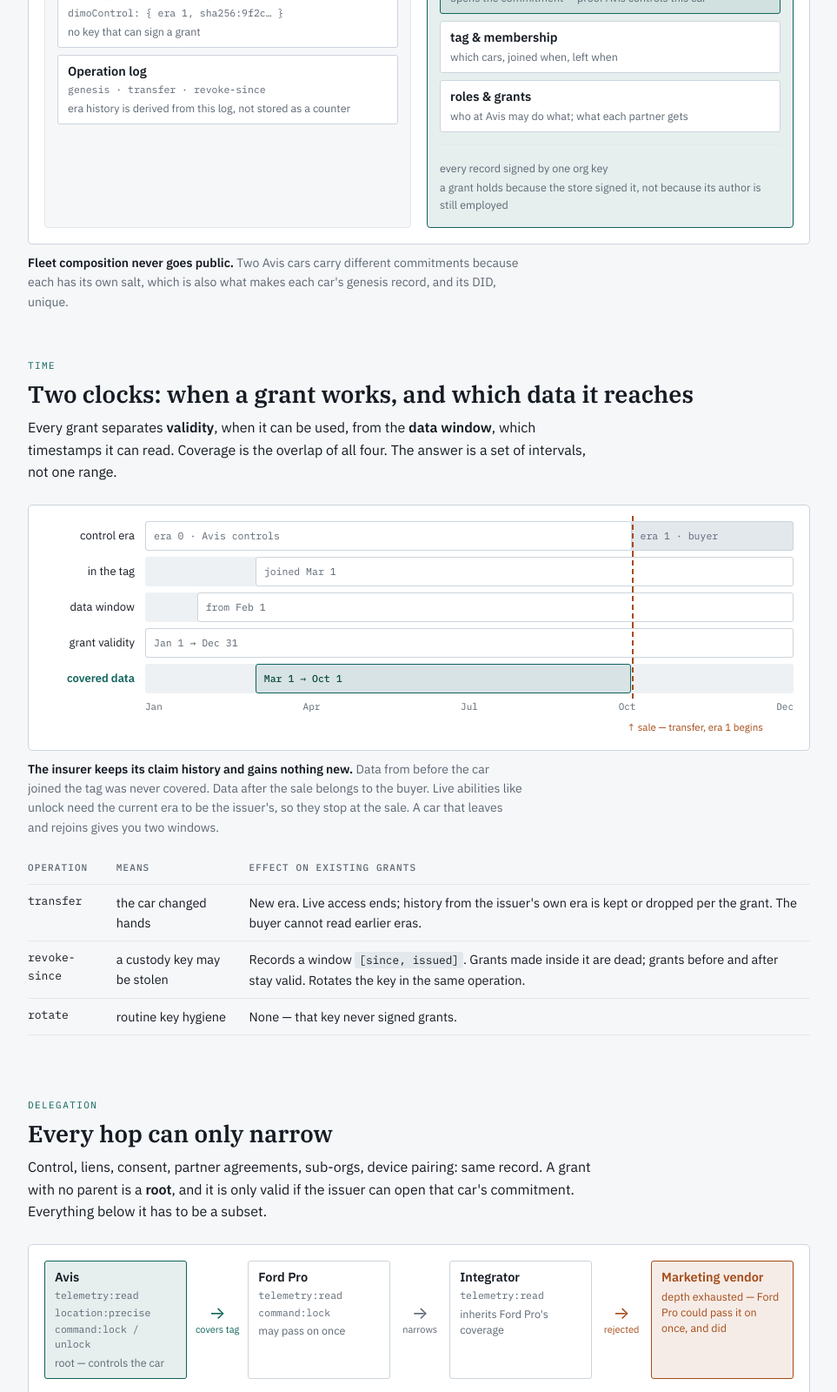
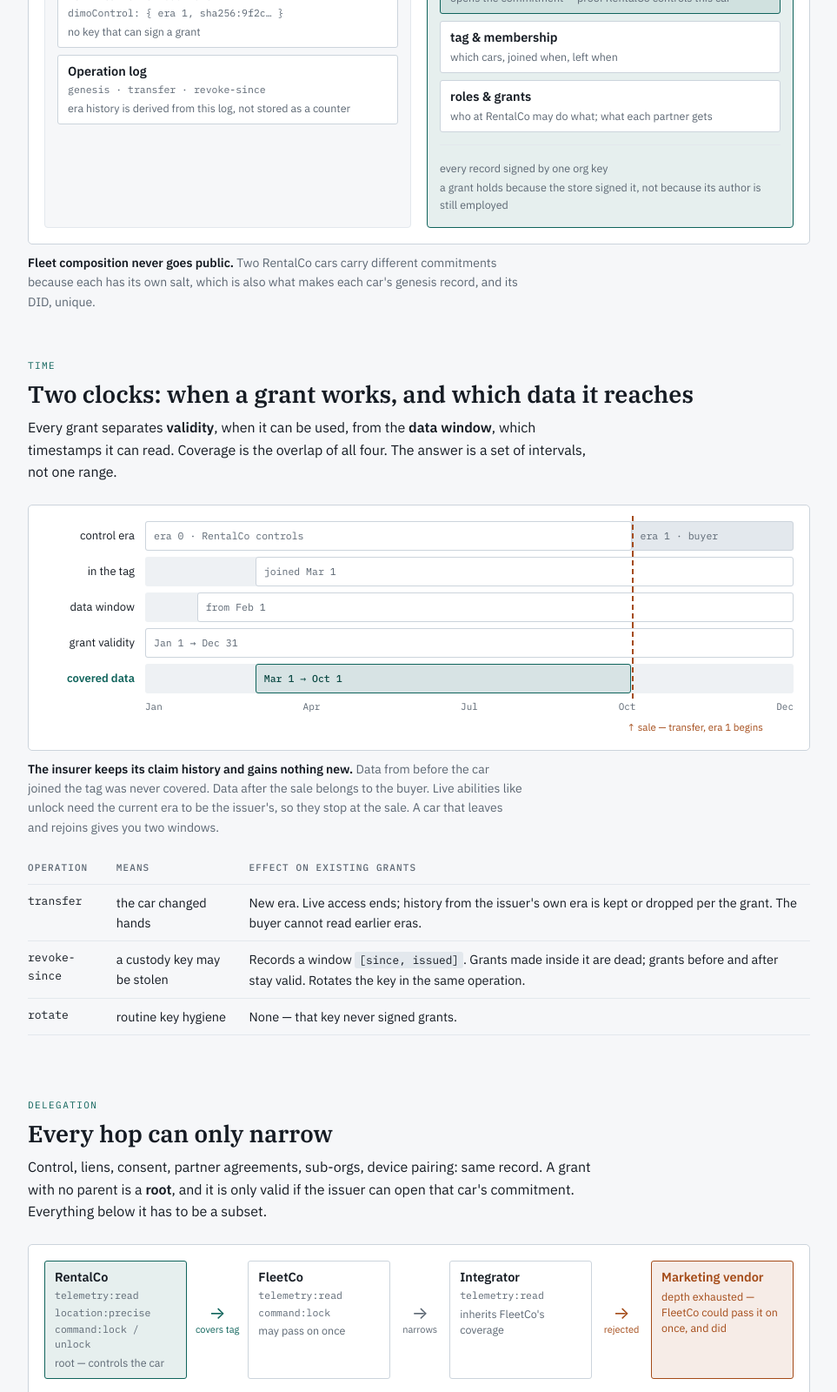
Before and after one commit to DIMO-Network/did-directory, a plain HTML site: page docs/eras-tags-and-grants.html in a window 1280 px wide. Shown: the part 1740-3340 px from the top of the page at 87% size, without its empty margins (158-1121 px from the left). Drawn offline with Linux system fonts and the light colour scheme.

Commit message:
Demo: neutral party names
Avis, Ford Pro and Ford Credit become RentalCo, FleetCo and FinancialCo in
the demo script, the visual explainer and the README, so the story does not
read as an endorsement. The tags, aliases and delegation record keys follow:
ford-pro-enrolled is fleetco-enrolled, financed-fc is financed, and the
grants are stored at fleetco and financialco. The spec and the tests keep
the original names.

Co-Authored-By: Claude Fable 5.1 <noreply@anthropic.com>

```diff
--- a/docs/eras-tags-and-grants.html
+++ b/docs/eras-tags-and-grants.html
@@ -477,7 +477,7 @@
               <div class="node key">
                 <span class="name">vehicleControl</span>
                 <span class="sub mono">{ controller, era, salt }</span>
-                <span class="sub">opens the commitment — proof Avis controls this car</span>
+                <span class="sub">opens the commitment — proof RentalCo controls this car</span>
               </div>
               <div class="node">
                 <span class="name">tag &amp; membership</span>
@@ -485,7 +485,7 @@
               </div>
               <div class="node">
                 <span class="name">roles &amp; grants</span>
-                <span class="sub">who at Avis may do what; what each partner gets</span>
+                <span class="sub">who at RentalCo may do what; what each partner gets</span>
               </div>
             </div>
             <div class="tally">
@@ -497,7 +497,7 @@
           </div>
         </div>
       </div>
-      <figcaption><b>Fleet composition never goes public.</b> Two Avis cars carry different commitments because each has its own salt, which is also what makes each car's genesis record, and its DID, unique.</figcaption>
+      <figcaption><b>Fleet composition never goes public.</b> Two RentalCo cars carry different commitments because each has its own salt, which is also what makes each car's genesis record, and its DID, unique.</figcaption>
     </figure>
   </section>
 
@@ -512,7 +512,7 @@
           <div class="tl-row">
             <span class="tl-name">control era</span>
             <div class="tl-track">
-              <div class="tl-bar" style="--from:0; --to:75"><span>era 0 · Avis controls</span></div>
+              <div class="tl-bar" style="--from:0; --to:75"><span>era 0 · RentalCo controls</span></div>
               <div class="tl-bar dim" style="--from:75; --to:100"><span>era 1 · buyer</span></div>
             </div>
           </div>
@@ -564,7 +564,7 @@
         <div class="chain">
           <div class="step">
             <div class="node key">
-              <span class="name">Avis</span>
+              <span class="name">RentalCo</span>
               <span class="sub mono">telemetry:read</span>
               <span class="sub mono">location:precise</span>
               <span class="sub mono">command:lock / unlock</span>
@@ -574,7 +574,7 @@
           <div class="hop conn hot"><span class="glyph">→</span><span class="cl">covers tag</span></div>
           <div class="step">
             <div class="node">
-              <span class="name">Ford Pro</span>
+              <span class="name">FleetCo</span>
               <span class="sub mono">telemetry:read</span>
               <span class="sub mono">command:lock</span>
               <span class="sub">may pass on once</span>
@@ -585,14 +585,14 @@
             <div class="node">
               <span class="name">Integrator</span>
               <span class="sub mono">telemetry:read</span>
-              <span class="sub">inherits Ford Pro's coverage</span>
+              <span class="sub">inherits FleetCo's coverage</span>
             </div>
           </div>
           <div class="hop conn no"><span class="glyph">→</span><span class="cl">rejected</span></div>
           <div class="step">
             <div class="node bad">
               <span class="name">Marketing vendor</span>
-              <span class="sub">depth exhausted — Ford Pro could pass it on once, and did</span>
+              <span class="sub">depth exhausted — FleetCo could pass it on once, and did</span>
             </div>
           </div>
         </div>
@@ -615,7 +615,7 @@
     <p class="eyebrow">Checkout</p>
     <h2>The renter bought a service, and the purchase is the grant</h2>
     <p>A renter is not staff and not a partner. They paid for something, and the purchase is what creates the access. So the record is the agreement, and the grants are compiled from it.</p>
-    <p>Avis writes thousands of bookings a day. Nobody signs a delegation by hand.</p>
+    <p>RentalCo writes thousands of bookings a day. Nobody signs a delegation by hand.</p>
 
     <figure>
       <div class="frame">
@@ -707,7 +707,7 @@
         <div class="flow wide">
           <div class="stack">
             <div class="node">
-              <span class="name">Ford Credit</span>
+              <span class="name">FinancialCo</span>
               <span class="sub">service account with its own key</span>
               <span class="sub">asks for location on car 1</span>
             </div>
@@ -750,15 +750,15 @@
 
   <section>
     <p class="eyebrow">Case study</p>
-    <h2>One Avis car, six relationships</h2>
+    <h2>One RentalCo car, six relationships</h2>
 
     <figure>
       <div class="frame">
         <div class="case">
           <div class="node key">
-            <span class="name">Avis</span>
+            <span class="name">RentalCo</span>
             <span class="sub">controller of record</span>
-            <span class="sub mono">tags: fl-fleet · ford-pro-enrolled · financed-fc · tx-franchise</span>
+            <span class="sub mono">tags: fl-fleet · fleetco-enrolled · financed · tx-franchise</span>
             <span class="sub">issues every grant below, and can move a car between groups without anyone countersigning</span>
           </div>
           <div class="case-list">
@@ -768,11 +768,11 @@
             </div>
             <div class="case-item hot">
               <span class="glyph" aria-hidden="true">→</span>
-              <span><span class="who">Ford Pro</span><span class="how">telemetry and commands over ford-pro-enrolled; may pass a narrower grant to its integrator</span></span>
+              <span><span class="who">FleetCo</span><span class="how">telemetry and commands over fleetco-enrolled; may pass a narrower grant to its integrator</span></span>
             </div>
             <div class="case-item hot">
               <span class="glyph" aria-hidden="true">→</span>
-              <span><span class="who">Ford Credit</span><span class="how">lien over financed-fc; Avis cannot revoke it, and it drops at the sale</span></span>
+              <span><span class="who">FinancialCo</span><span class="how">lien over financed; RentalCo cannot revoke it, and it drops at the sale</span></span>
             </div>
             <div class="case-item hot">
               <span class="glyph" aria-hidden="true">→</span>
```
Also changed, not shown: 2 other files.
